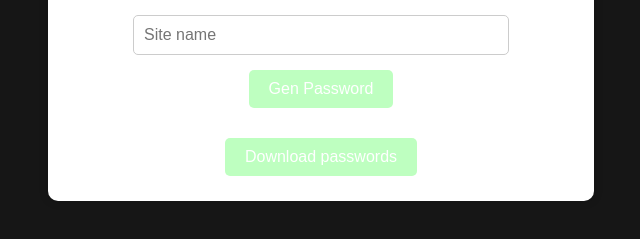
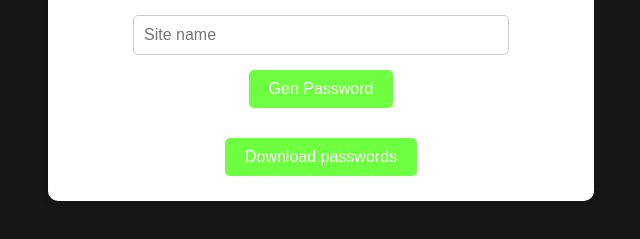
Before and after one commit to Jaimezpe/genpass, a plain HTML site: page index.html in a window 1280 px wide. Shown: the part 123-362 px from the top of the page, without its empty margins (319-959 px from the left). Drawn offline with Linux system fonts and the light colour scheme.

Commit message:
Update style.css

```diff
--- a/style.css
+++ b/style.css
@@ -23,7 +23,7 @@ body {
         font-size: 16px;
     }
     input[type="submit"], input[type="button"] {
-        background-color: #beffc0;
+        background-color: #6eff40;
         color: white;
         padding: 10px 20px;
         border: none;
```
